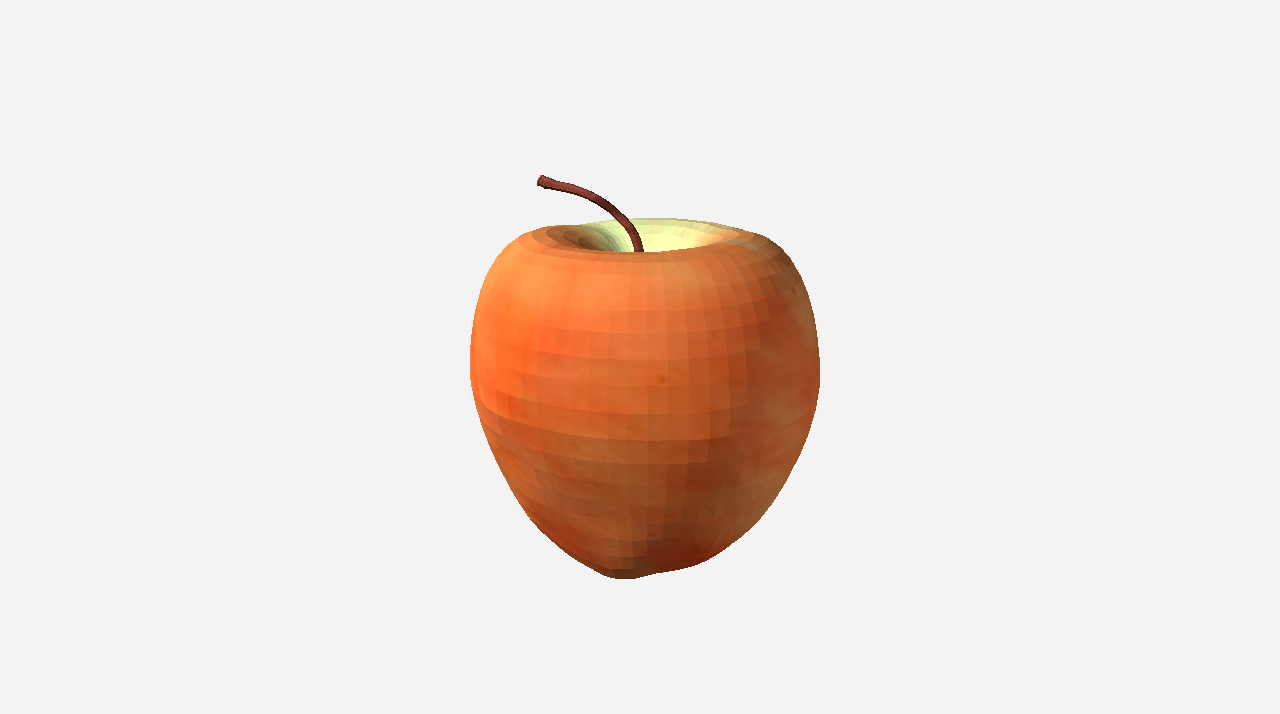
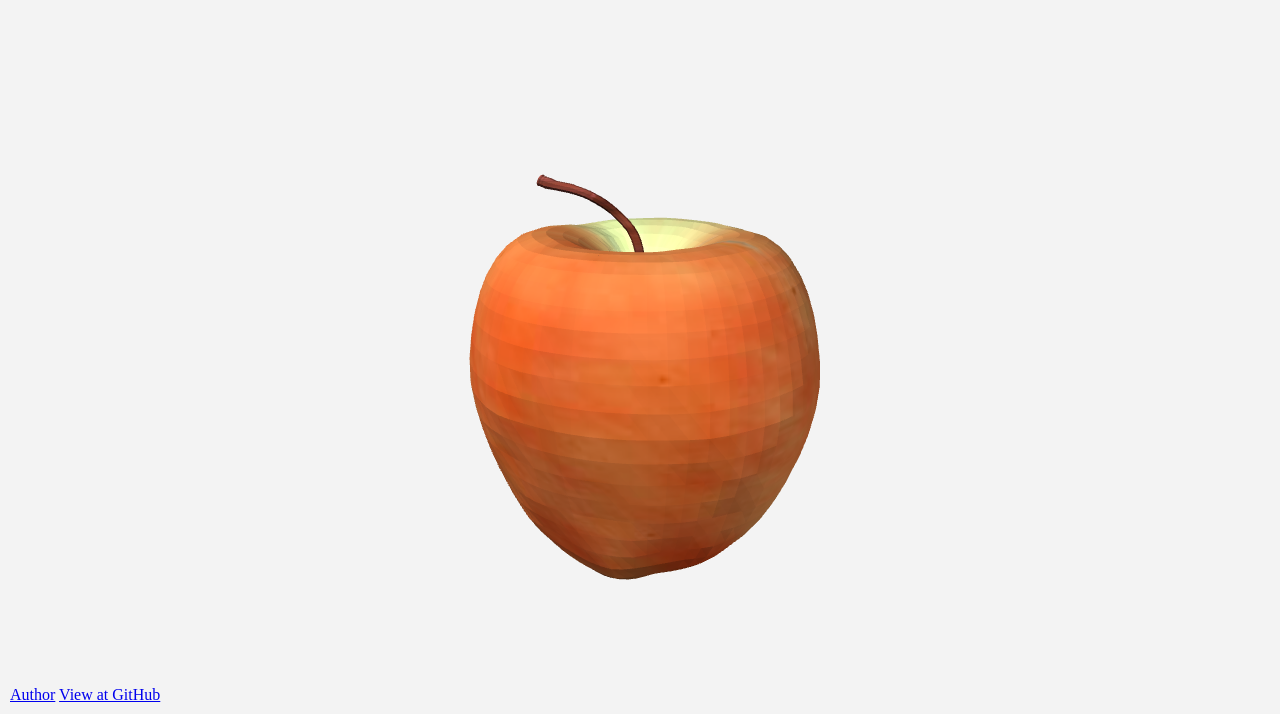
Before and after one commit to Ovilia/cezanne, a plain HTML site: page index.html in a window 1280 px wide. Shown: the part 86-800 px from the top of the page. Drawn offline with Linux system fonts and the light colour scheme; animation ran at ten frames a second.

Commit message:
update readme

```diff
--- a/index.html
+++ b/index.html
@@ -12,11 +12,11 @@
                 bottom: 0;
             }
 
-            #control {
+            #info {
                 position: absolute;
                 z-index: 10;
-                right: 10px;
-                top: 10px;
+                left: 10px;
+                bottom: 10px;
             }
         </style>
     </head>
@@ -24,11 +24,10 @@
     <body onload="init()">
         <canvas id="mainCanvas" width="800px" height="600px" ></canvas>
 
-        <!--<div id="control">
-            <button onclick="useShader('none')">Origin</button>
-            <button onclick="useShader('cartoon')">Cartoon</button>
-            <button onclick="useShader('normal')">Normal</button>
-        </div>-->
+        <div id="info">
+            <a href="http://zhangwenli.com" target="_blank" onclick="_gaq.push(['_trackEvent', 'ToHome', 'InProject', 'Cezanne']);">Author</a>
+            <a href="https://github.com/Ovilia/cezanne" target="_blank" onclick="_gaq.push(['_trackEvent', 'ToGitHub', 'InProject', 'Cezanne']);">View at GitHub</a>
+        </div>
 
         <script src="lib/three.js"></script>
         <script src="lib/OBJLoader.js"></script>
@@ -69,7 +68,8 @@
                 canvas.height = window.innerHeight;
 
                 renderer = new THREE.WebGLRenderer({
-                    canvas: canvas
+                    canvas: canvas,
+                    antialias: true
                 });
                 renderer.setClearColor(0xf3f3f3);
                 scene = new THREE.Scene();
@@ -111,7 +111,7 @@
                 });
 
                 keyLight = new THREE.SpotLight(0xffffff, 1, 5000, Math.PI / 6, 25);
-                keyLight.position.set(500, 500, 500);
+                keyLight.position.set(1000, 1000, 500);
                 keyLight.target.position.set(100, 0, 0);
                 scene.add(keyLight);
 
```
Also changed, not shown: screenshots/cartoon.png (added), screenshots/origin.png (added), 1 other file.
